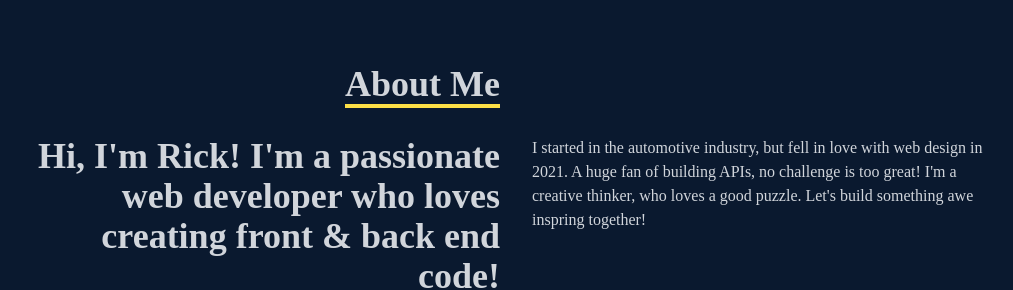
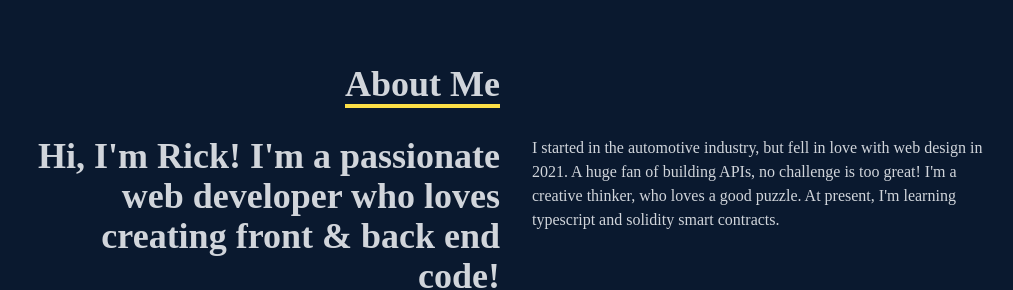
Before and after one commit to RickyRicer/reactPortfolio, a React (Create React App) app: page / in a window 1280 px wide. Shown: the part 1020-1310 px from the top of the page, without its empty margins (124-1137 px from the left). Built offline with nearby package versions, Linux system fonts and the light colour scheme.

Commit message:
Update about me

```diff
--- a/src/components/AboutMe.jsx
+++ b/src/components/AboutMe.jsx
@@ -17,7 +17,7 @@ export const AboutMe = () => {
                     <p>{("Hi, I'm Rick! I'm a passionate web developer who loves creating front & back end code!")}</p>
                 </div>
                 <div>
-                    <p>{("I started in the automotive industry, but fell in love with web design in 2021. A huge fan of building APIs, no challenge is too great! I'm a creative thinker, who loves a good puzzle. Let's build something awe inspring together!")}</p>
+                    <p>{("I started in the automotive industry, but fell in love with web design in 2021. A huge fan of building APIs, no challenge is too great! I'm a creative thinker, who loves a good puzzle. At present, I'm learning typescript and solidity smart contracts.")}</p>
                 </div>
             </div>
         </div>
```
